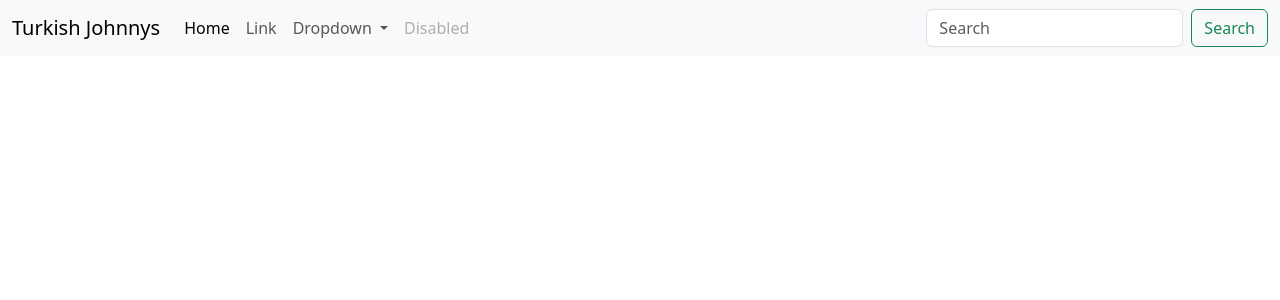
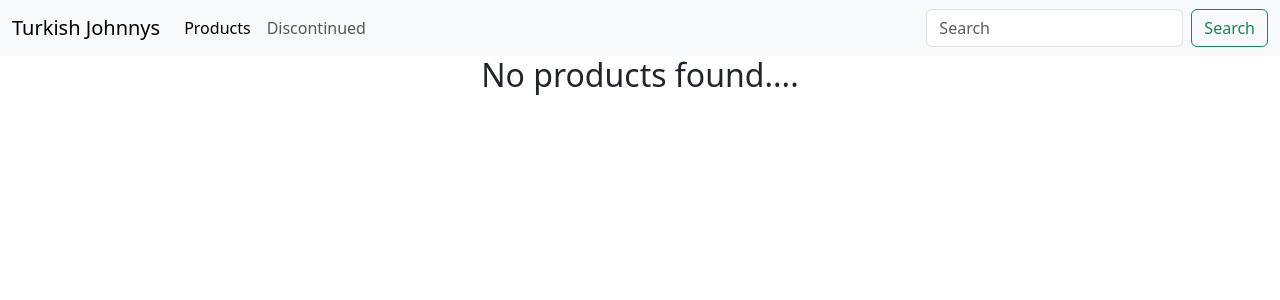
Before and after one commit to jimmaciejewski/firmwarefinder, a Django app: page /products in a window 1280 px wide. Shown: the top 300 px of the page. Run offline with Django 4.2, Linux system fonts and the light colour scheme; data that the repository does not hold is empty.

Commit message:
Added discontinued Worked on layout

```diff
--- a/firmware/static/firmware/css/boxes.css
+++ b/firmware/static/firmware/css/boxes.css
@@ -11,28 +11,28 @@
 
 .expandable-box {
   width: 30%;
-  height: 130px;
+  min-height: 100px;
   float: left;
   margin: 0 3% 20px 0;
   border: 1px solid #999;
   border-radius: 12px;
   padding: 10px;
   box-sizing: border-box;
-  -webkit-transition: all .3s ease-in-out;
+  /* -webkit-transition: all .3s ease-in-out;
   -moz-transition: all .3s ease-in-out;
   -o-transition: all .3s ease-in-out;
   -ms-transition: all .3s ease-in-out;
-  transition: all .3s ease-in-out;
+  transition: all .3s ease-in-out; */
 }
 
 .firmwares {
-    display: none;
+    /* display: 'd-none'; */
 }
 
 .open {
     border-color: #424141;
     width: 96%;
-    height: 180px;
+    /* height: 180px; */
     margin: 0;
 }
 
--- a/firmware/templates/firmware/navbar.html
+++ b/firmware/templates/firmware/navbar.html
@@ -7,24 +7,10 @@
       <div class="collapse navbar-collapse" id="navbarSupportedContent">
         <ul class="navbar-nav me-auto mb-2 mb-lg-0">
           <li class="nav-item">
-            <a class="nav-link active" aria-current="page" href="#">Home</a>
+            <a class="nav-link {% if active == 'products' %}active{% endif %}" aria-current="page" href="{% url 'firmware:product-list'%}">Products</a>
           </li>
           <li class="nav-item">
-            <a class="nav-link" href="#">Link</a>
-          </li>
-          <li class="nav-item dropdown">
-            <a class="nav-link dropdown-toggle" href="#" role="button" data-bs-toggle="dropdown" aria-expanded="false">
-              Dropdown
-            </a>
-            <ul class="dropdown-menu">
-              <li><a class="dropdown-item" href="#">Action</a></li>
-              <li><a class="dropdown-item" href="#">Another action</a></li>
-              <li><hr class="dropdown-divider"></li>
-              <li><a class="dropdown-item" href="#">Something else here</a></li>
-            </ul>
-          </li>
-          <li class="nav-item">
-            <a class="nav-link disabled">Disabled</a>
+            <a class="nav-link {% if active == 'discontinued' %}active{% endif %}" aria-current="page" href="{% url 'firmware:discontinued-product-list'%}">Discontinued</a>
           </li>
         </ul>
         <form method="get" class="d-flex" role="search">
--- a/firmware/templates/firmware/product_list.html
+++ b/firmware/templates/firmware/product_list.html
@@ -2,12 +2,12 @@
 
 {% block content %}
 
-<div class="container">
-  <div class="expandable-boxes">
-    {% for product in products %}
-      <div class="expandable-box">
-         <h2>{{ product.name }}</h2>
-         <h6>
+<div class="container-md text-center">
+  {% for product in products %}
+    {% if forloop.counter|divisibleby:3 %}<div class="row">{% endif %}
+      <div class="col col-lg expandable-box">
+        <span class="product">{{ product.name }}</span>
+        <h6>
           {% for fg in product.fgs.all %}
             {% if forloop.last %}
               {{fg}}
@@ -16,29 +16,40 @@
             {% endif %}
           {% endfor %}
         </h6>
-        <ul class="list-group firmwares">
+        <ul class="list-group firmwares d-none">
 
           {% for version in product.fgs.all.0.version_set.all|dictsortreversed:"number" %}
 
           <a href="{% if not version.hotfix %}{{ product.brand.base_url }}{% endif %}{{ version.download_page }}" target="_blank" class="list-group-item list-group-item-action flex-column align-items-start list-group-item {% if version.hotfix %}list-group-item-danger{% else %}list-group-item-success{% endif %}">
-            <div class="d-flex w-100 justify-content-between">
+            <div class="d-flex w-120 justify-content-between">
               <h5 class="mb-1">{{version.number}}   {{version.name}}</h5>
               <small>Last Seen: {{ version.date_last_seen|date:"d-M-Y" }}</small>
             </div>
-            <div class="d-flex w-100 justify-content-between">
+          </a>
+            <div class="d-flex w-120 justify-content-between">
               {% if version.read_me %}
-                <textarea style="min-width: 100%" rows="6">{{version.read_me}}</textarea>
+                {% if version.read_me != "Unable to find readme" %}
+                  <textarea style="min-width: 100%;" rows="6">{{version.read_me}}</textarea>
+                {% endif %}
               {% endif %}
             </div>
-          </a>
+
 
           {% endfor %}
 
         </ul>
+
+
       </div>
+      {% if forloop.counter|divisibleby:3 %}</div>{% endif %}
+
+
+    {% empty %}
+      <h2>No {% if active == 'discontinued' %} discontinued {% endif %}products found....</h2>
     {% endfor %}
-  </div>
 </div>
+
+
 
 {% endblock %}
 
@@ -47,18 +58,31 @@
 
 <script>
 $(document).ready(function() {
-    $('.firmwares').hide()
+    $('.firmwares').click(function(e){
+      // Don't act on clicks in read_me
+      e.stopPropagation()
+      return
+    })
+
     $('.expandable-box').click(function(e) {
+
+
       if($(this).hasClass('open')) {
         $('.expandable-box.out').not($(this)).removeClass('out');
         $(this).removeClass('open');
-        $('.firmwares').not($(this)).hide()
-        $('.expandable-box').not($(this)).show()
+
+        $(this).find('.firmwares').addClass('d-none')
+
+      } else if($(this).hasClass('out')) {
+        console.log("Clicked on something that is hidden")
+        return
       } else {
-        $('.expandable-box').not($(this)).hide()
+
+        $(this).find('.firmwares').removeClass('d-none')
+
         $('.expandable-box').not($(this)).addClass('out');
-        $('.firmwares').not($(this)).show()
         $(this).addClass('open');
+
       }
     });
   });
--- a/firmware/urls.py
+++ b/firmware/urls.py
@@ -11,6 +11,7 @@ urlpatterns = [
     path('sites', views.BrandListView.as_view(), name='brand-list'),
     path('brand/<int:pk>/', views.BrandDetailView.as_view(), name='brand-detail'),
     path('products', views.ProductSearchView.as_view(), name='product-list'),
+    path('discontinued-products', views.DiscontinuedProductListView.as_view(), name='discontinued-product-list'),
     # path('products/', views.ProductListView.as_view(), name='product-list'),
     path('product/<int:pk>/', views.ProductDetailView.as_view(), name='product-detail'),
     # path('firmwares', views.FirmwareListView.as_view(), name='firmware-list'),
--- a/firmware/views.py
+++ b/firmware/views.py
@@ -1,15 +1,13 @@
-from django.shortcuts import render
+from django.shortcuts import render, redirect, reverse
 from django.views.generic import ListView, DetailView, FormView
 from django.db.models import Q
-from django.http import JsonResponse
-import re
-from django.core.mail import send_mail
-from django.conf import settings
-from .models import Brand, Product, Version, FG, SubscribedUser
+
+
+from .models import Brand, Product, Version, FG
 from .forms import SubscribeForm
 
 def welcome(request):
-    return render(request, 'firmware/index.html')
+    return redirect("/products")
 
 def lines(request):
     context = {}
@@ -22,28 +20,27 @@ class BrandListView(ListView):
 class BrandDetailView(DetailView):
     model = Brand
 
-class ProductListView(ListView):
-    # paginate_by = 14
+
+class DiscontinuedProductListView(ListView):
     model = Product
     context_object_name = 'products'
     ordering = ['name']
+
+    def get_context_data(self, **kwargs):
+        context = super(DiscontinuedProductListView, self).get_context_data(**kwargs)
+        context['active'] = "discontinued"
+        context['search'] = self.request.GET.get('q')
+        return context
 
     def get_queryset(self):
         """My attempt at getting the intersection of product fg and version fg
            I suspect this could be written more efficiently
         """
         products_with_versions = []
-        for product in Product.objects.all():
+        for product in Product.objects.filter(discontinued=True):
             if Version.objects.filter(fgs__in=FG.objects.filter(product=product)):
                 products_with_versions.append(product.id)
-        queryset = Product.objects.filter(id__in=products_with_versions).order_by('name')
-        return queryset
-
-class ProductSearchView(ProductListView):
-
-    def get_queryset(self):
-        # Get the queryset however you usually would.  For example:
-        queryset = super().get_queryset()
+        queryset = Product.objects.filter(discontinued=True, id__in=products_with_versions).order_by('name')
         query = self.request.GET.get('q')
         if not query:
             return queryset
@@ -57,10 +54,40 @@ class ProductSearchView(ProductListView):
         )
         return products
 
+
+class ProductSearchView(ListView):
+    model = Product
+    context_object_name = 'products'
+    ordering = ['name']
+
     def get_context_data(self, **kwargs):
-        context = super().get_context_data(**kwargs)
+        context = super(ProductSearchView, self).get_context_data(**kwargs)
+        context['active'] = "products"
         context['search'] = self.request.GET.get('q')
         return context
+
+    def get_queryset(self):
+        """My attempt at getting the intersection of product fg and version fg
+           I suspect this could be written more efficiently
+        """
+        products_with_versions = []
+        for product in Product.objects.filter(discontinued=False):
+            if Version.objects.filter(fgs__in=FG.objects.filter(product=product)):
+                products_with_versions.append(product.id)
+        queryset = Product.objects.filter(discontinued=False, id__in=products_with_versions).order_by('name')
+        query = self.request.GET.get('q')
+        if not query:
+            return queryset
+        # To search the read_me in the firmware versions -- first get the fgs with the search result
+        versions_fgs = Version.objects.filter(read_me__icontains=query).values_list('fgs')
+        versions_names_fgs = Version.objects.filter(name__icontains=query).values_list('fgs')
+
+        # Then check if the fgs are in the product
+        products = queryset.filter(
+            Q(name__icontains=query) | Q(fgs__number__icontains=query) | Q(fgs__in=versions_fgs) | Q(fgs__in=versions_names_fgs)
+        )
+        return products
+
 
 class ProductDetailView(DetailView):
     model = Product
```
